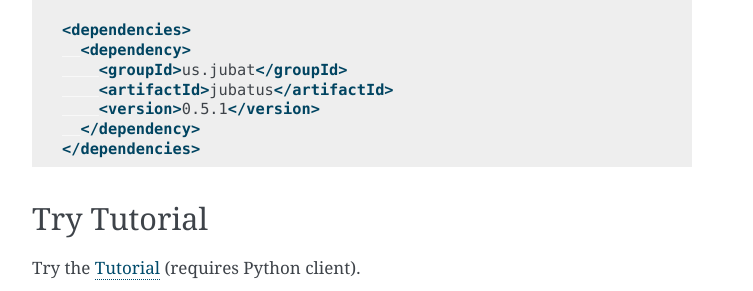
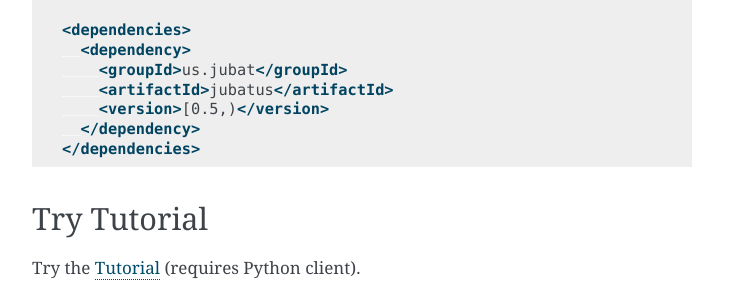
Before and after one commit to jubatus/website, a Sphinx documentation site: the page built from source/en/quickstart.rst, in a window 1280 px wide and 900 px high, scrolled down 2851 px. Shown: the part 204-495 px from the top of the window, without its empty margins (388-1141 px from the left). Built offline with Sphinx 7.4.7, drawn with Linux system fonts in a browser that asks for light colours; the version number could not be read and is left out.

Commit message:
Use version range specification for pom.xml in Quick Start

```diff
--- a/source/en/quickstart.rst
+++ b/source/en/quickstart.rst
@@ -157,7 +157,7 @@ Please add these lines to ``pom.xml`` of your project.
      <dependency>
        <groupId>us.jubat</groupId>
        <artifactId>jubatus</artifactId>
-       <version>0.5.1</version>
+       <version>[0.5,)</version>
      </dependency>
    </dependencies>
 
--- a/source/ja/quickstart.rst
+++ b/source/ja/quickstart.rst
@@ -157,7 +157,7 @@ Java
      <dependency>
        <groupId>us.jubat</groupId>
        <artifactId>jubatus</artifactId>
-       <version>0.5.1</version>
+       <version>[0.5,)</version>
      </dependency>
    </dependencies>
 
```
